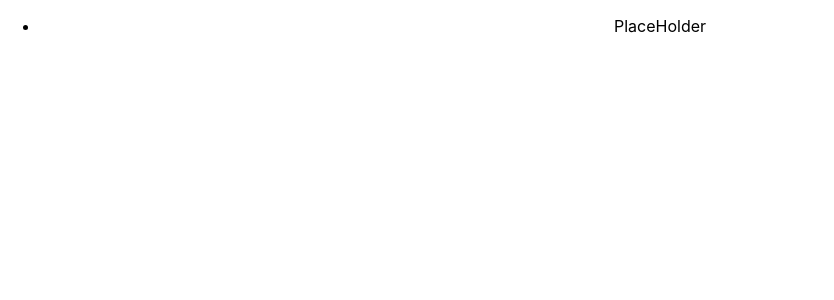
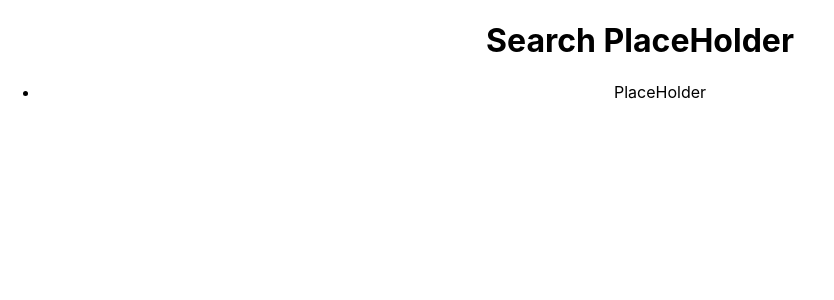
Before and after one commit to NorbertLam/for-fun-electron, a React (Create React App) app: page / in a window 1280 px wide. Shown: the top 300 px of the page, without its empty margins (0-834 px from the left). Built offline with nearby package versions, Linux system fonts and the light colour scheme.

Commit message:
search container

```diff
--- a/src/App.js
+++ b/src/App.js
@@ -1,10 +1,12 @@
 import React from 'react';
 import ListContainer from './containers/ListContainer';
+import SearchContainer from './containers/SearchContainer'
 import './App.css';
 
 function App() {
   return (
     <div className="App">
+      <SearchContainer />
       <ListContainer />
     </div>
   );
--- /dev/null
+++ b/src/components/SeachForm.js
@@ -0,0 +1,14 @@
+import React from 'react';
+
+class SearchForm extends React.Component {
+
+  render() {
+    return(
+      <div>
+        <h1>Search PlaceHolder</h1>
+      </div>
+    )
+  }
+}
+
+export default SearchForm;
--- /dev/null
+++ b/src/containers/SearchContainer.js
@@ -0,0 +1,16 @@
+import React from 'react';
+
+import SearchForm from '../components/SeachForm';
+
+class SearchContainer extends React.Component {
+
+  render() {
+    return(
+      <div>
+        <SearchForm />
+      </div>
+    )
+  }
+}
+
+export default SearchContainer;
```
